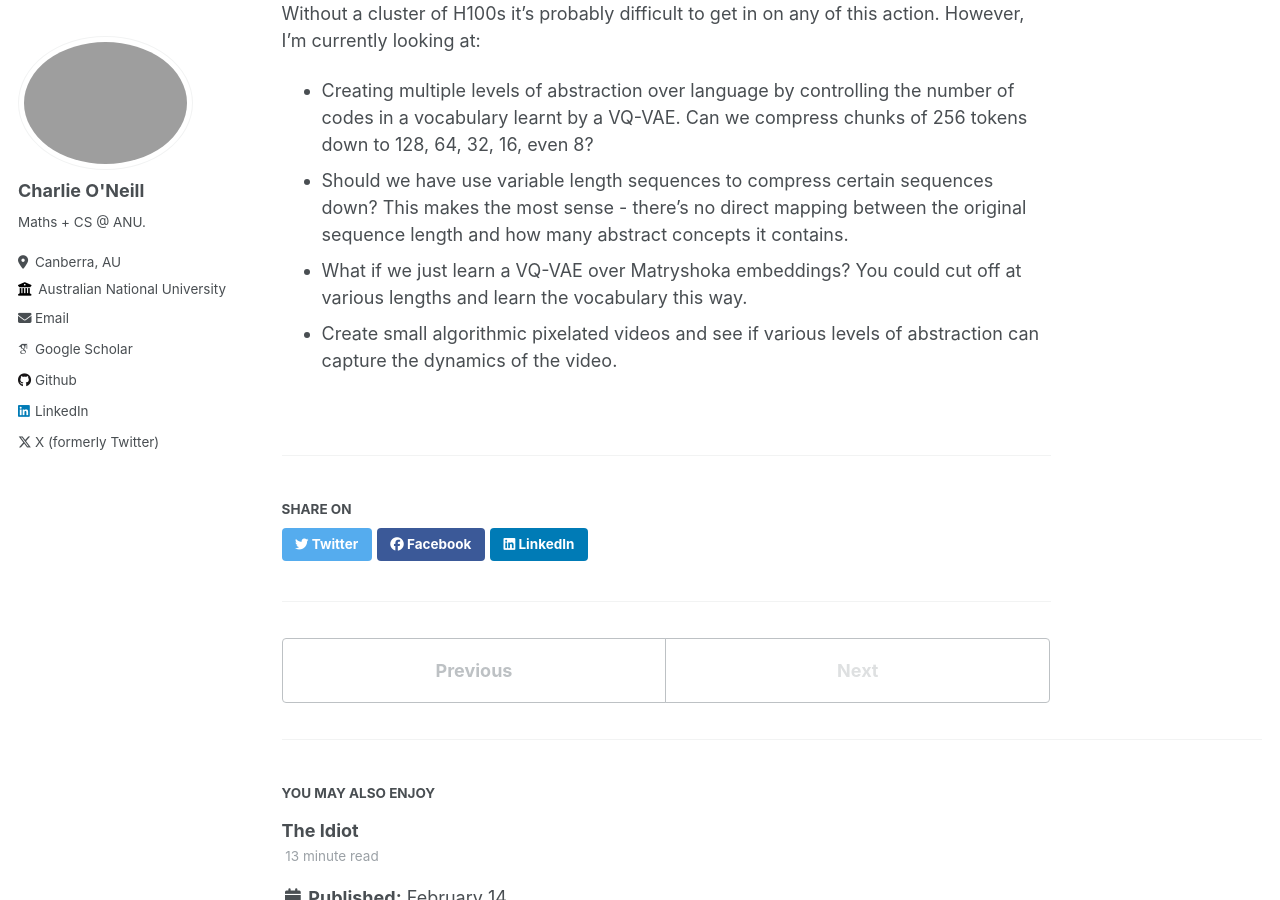
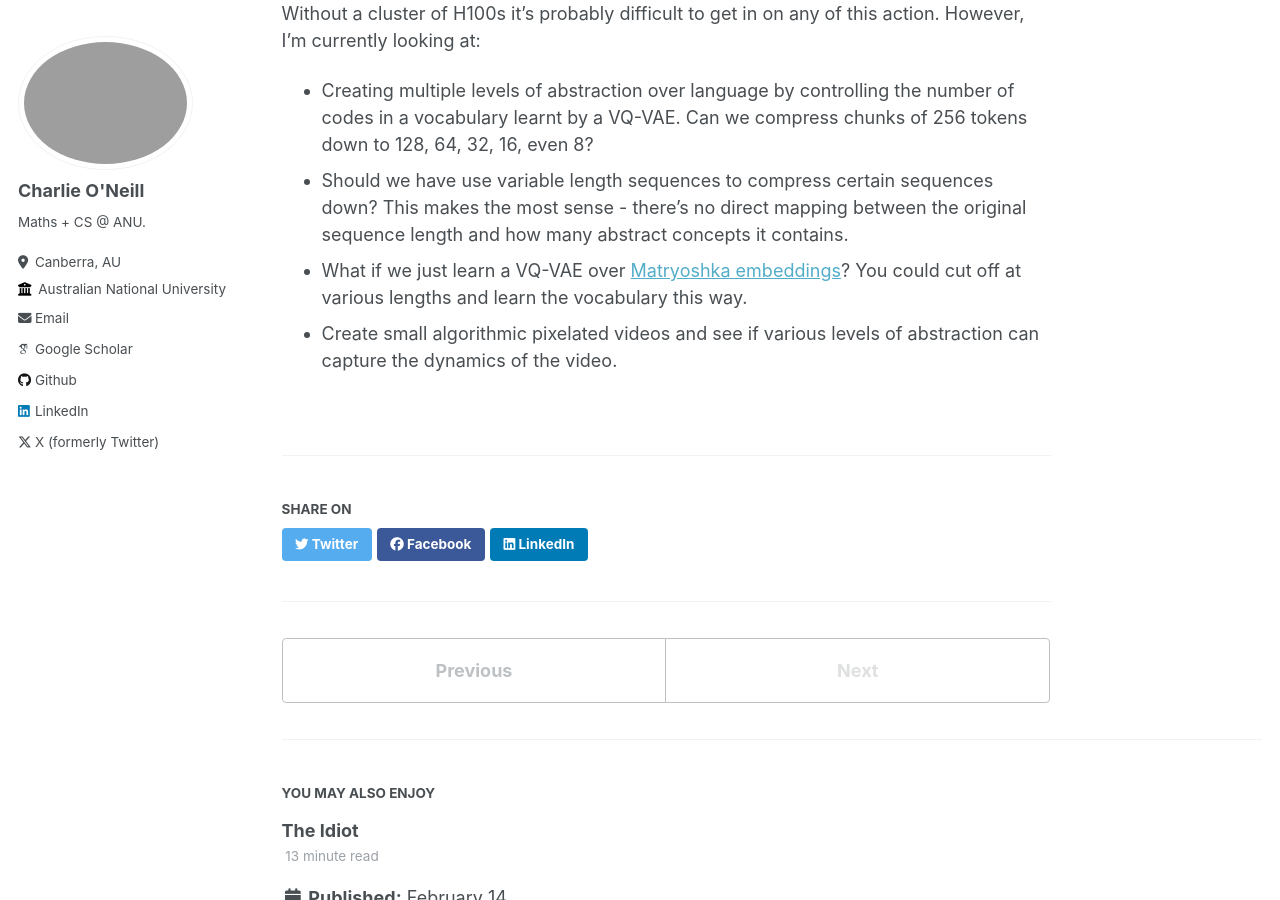
Before and after one commit to charlieoneill11/charlieoneill11.github.io, a Jekyll site: the page built from _posts/2024-03-01-compressiion.md, in a window 1280 px wide and 900 px high, scrolled down 1964 px. Built offline with Jekyll 4.4.1, drawn with Linux system fonts in a browser that asks for light colours; some web fonts are replaced.

Commit message:
update to compression post

```diff
--- a/_posts/2024-03-01-compressiion.md
+++ b/_posts/2024-03-01-compressiion.md
@@ -29,5 +29,5 @@ I think GPT-4.5 / GPT-5 will be something like this. In reality, it will probabl
 Without a cluster of H100s it's probably difficult to get in on any of this action. However, I'm currently looking at:
 * Creating multiple levels of abstraction over language by controlling the number of codes in a vocabulary learnt by a VQ-VAE. Can we compress chunks of 256 tokens down to 128, 64, 32, 16, even 8?
 * Should we have use variable length sequences to compress certain sequences down? This makes the most sense - there's no direct mapping between the original sequence length and how many abstract concepts it contains.
-* What if we just learn a VQ-VAE over Matryshoka embeddings? You could cut off at various lengths and learn the vocabulary this way.
+* What if we just learn a VQ-VAE over [Matryoshka embeddings](https://arxiv.org/abs/2205.13147)? You could cut off at various lengths and learn the vocabulary this way.
 * Create small algorithmic pixelated videos and see if various levels of abstraction can capture the dynamics of the video.
```
